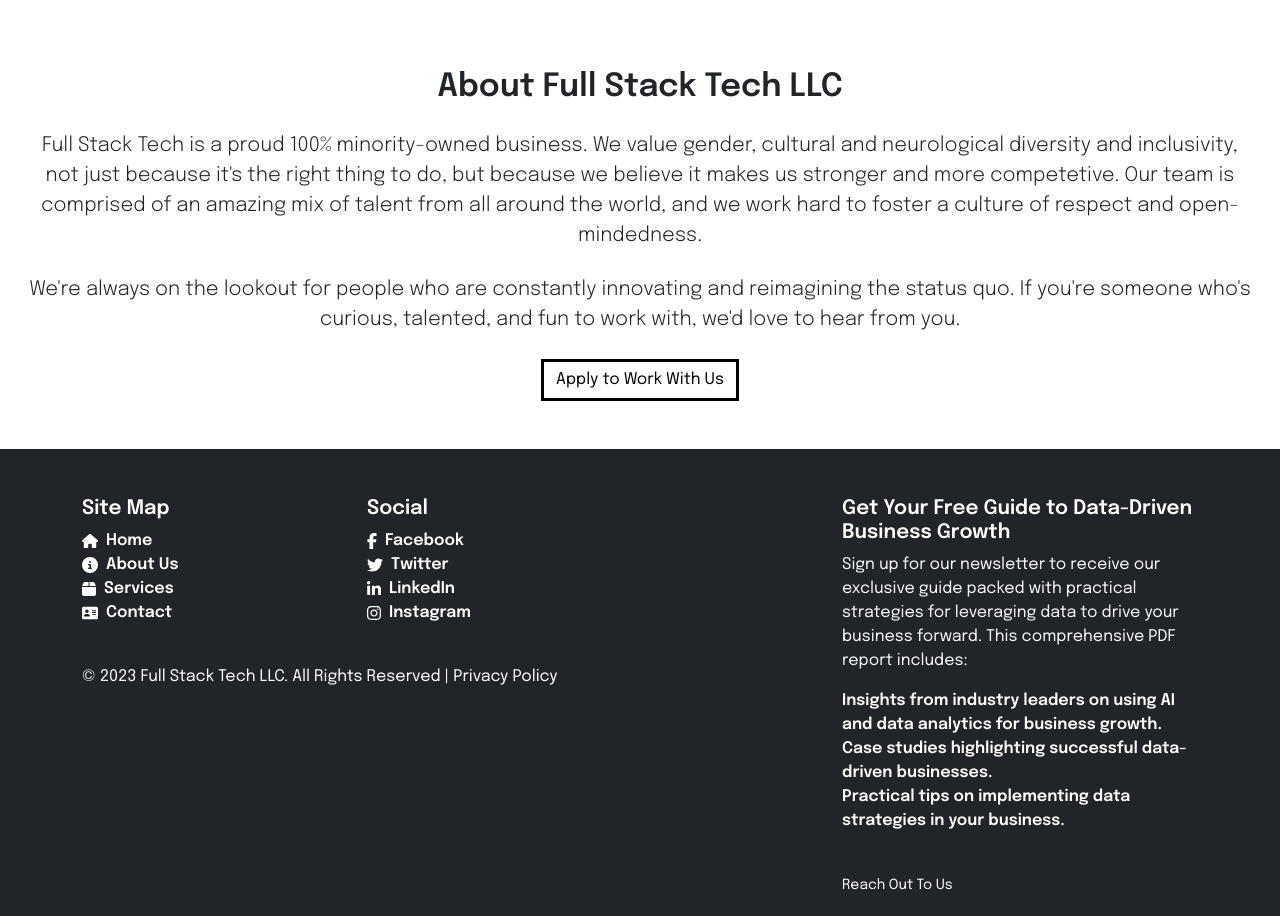
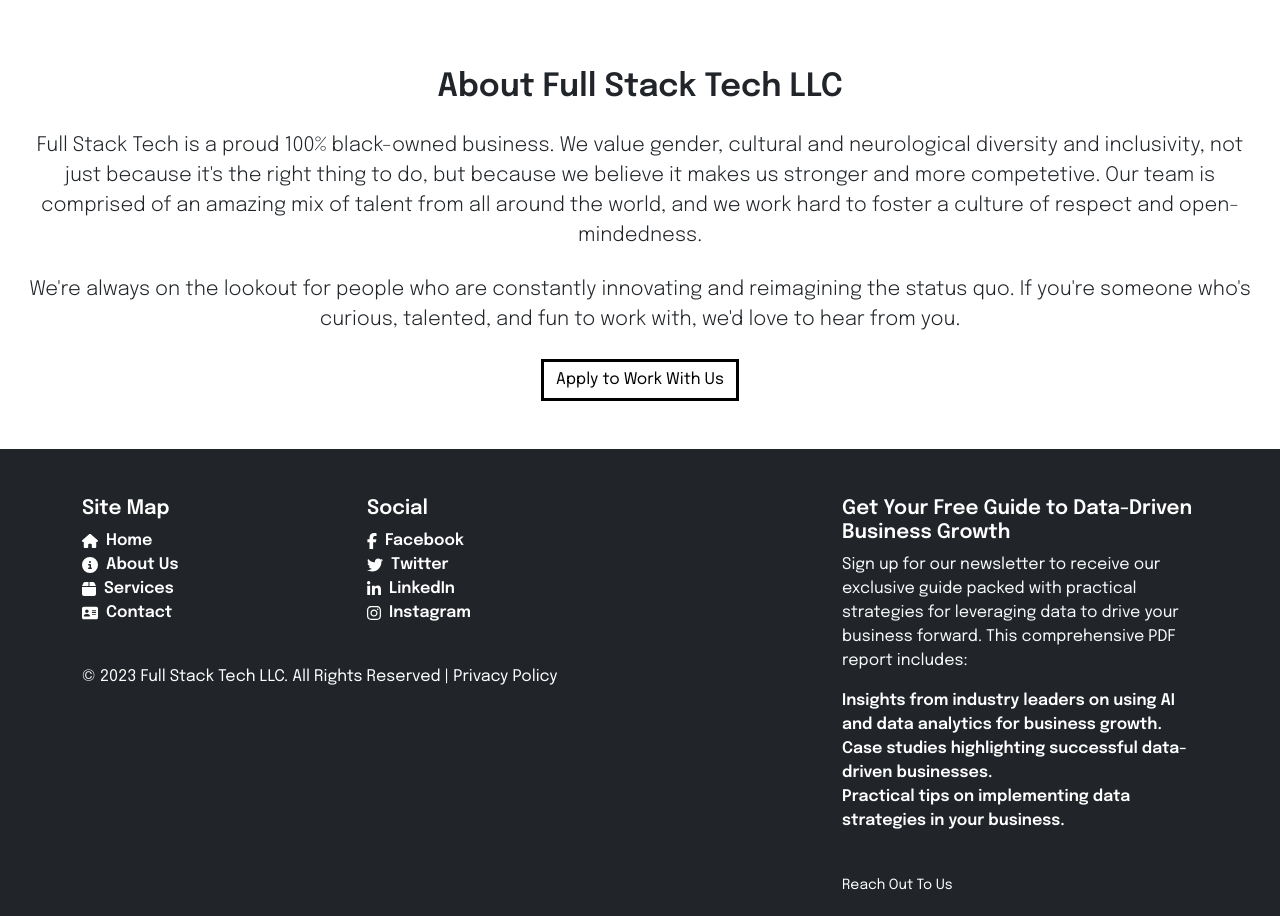
Before and after one commit to jbwashington/full-stack-tech, a Next.js app: page / in a window 1280 px wide. Shown: the part 3100-4016 px from the top of the page. Built offline with nearby package versions, Linux system fonts and the light colour scheme.

Commit message:
changed minority to black

```diff
--- a/components/AboutUs.js
+++ b/components/AboutUs.js
@@ -12,7 +12,7 @@ function AboutUs() {
     <div className="text-center py-5">
     <h2 className="text-3xl font-semibold mb-4">About Full Stack Tech LLC</h2>
     <p className="px-4 lead">
-    Full Stack Tech is a proud 100% minority-owned business. We value gender, cultural and neurological diversity and inclusivity, not just because it's the right thing to do, but because we believe it makes us stronger and more competetive. Our team is comprised of an amazing mix of talent from all around the world, and we work hard to foster a culture of respect and open-mindedness.
+    Full Stack Tech is a proud 100% black-owned business. We value gender, cultural and neurological diversity and inclusivity, not just because it's the right thing to do, but because we believe it makes us stronger and more competetive. Our team is comprised of an amazing mix of talent from all around the world, and we work hard to foster a culture of respect and open-mindedness.
     </p>
     <p className="px-4 mt-4 lead">
     We're always on the lookout for people who are constantly innovating and reimagining the status quo. If you're someone who's curious, talented, and fun to work with, we'd love to hear from you.
--- a/components/UserTestimonials.js
+++ b/components/UserTestimonials.js
@@ -6,7 +6,6 @@ import { useState } from "react";
 function Testimonials() {
   const [images, setImages] = useState([]);
   const [canShowImage, setCanShowImage] = useState(false);
-  const prompt = "van gogh style painting of a corporate headshot portrait of a person in business casual attire";
 
   const testimonials = [
     {
@@ -35,7 +34,6 @@ function Testimonials() {
     },
   ];
 
-  // Assuming you fetch your images and set the `images` state here
 
   return (
     <section id="testimonials" className="pt-5">
@@ -46,7 +44,7 @@ function Testimonials() {
             <div className="col-md-3" key={index}>
               <div className="card">
                 <Image
-                  alt={`Dall-E representation of: ${prompt}`}
+                  alt={`Professional black woman headshot`}
                   className={cn("card-img-top rounded-circle mx-auto d-block mt-3", {
                     "opacity-100": canShowImage,
                   })}
```
Also changed, not shown: 1 other file (tests, documents, lock files or other folders).
